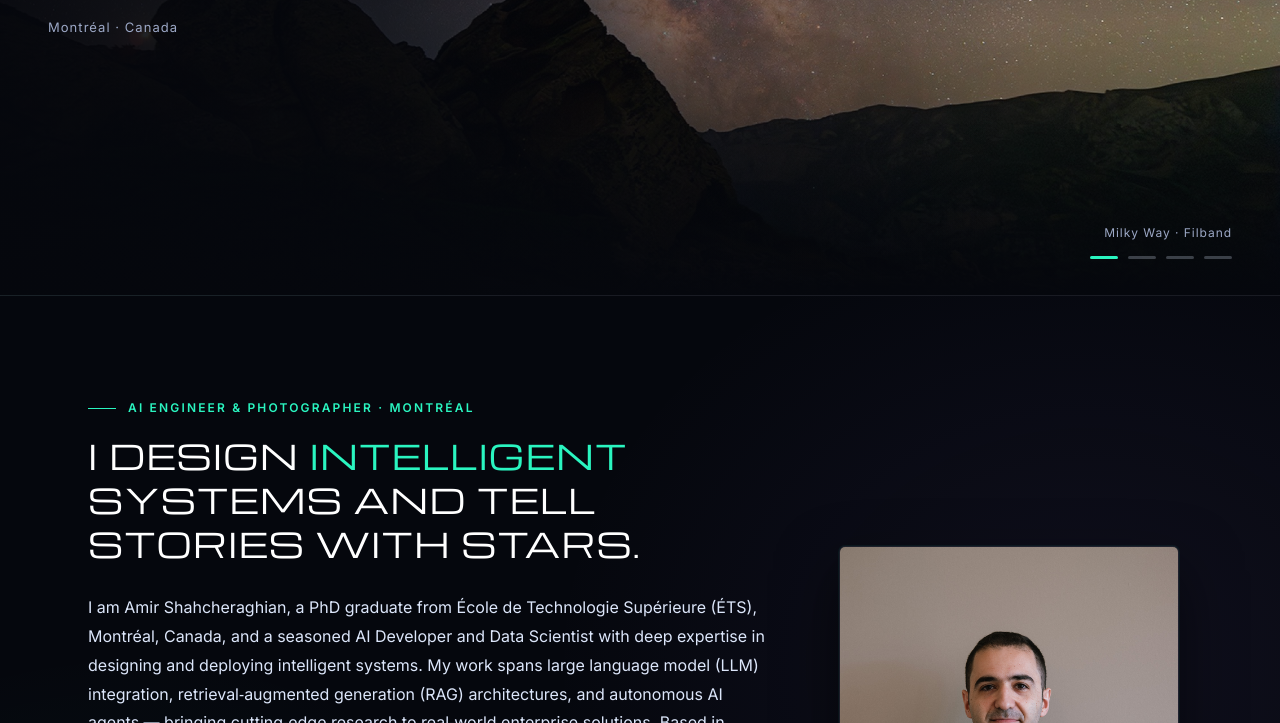
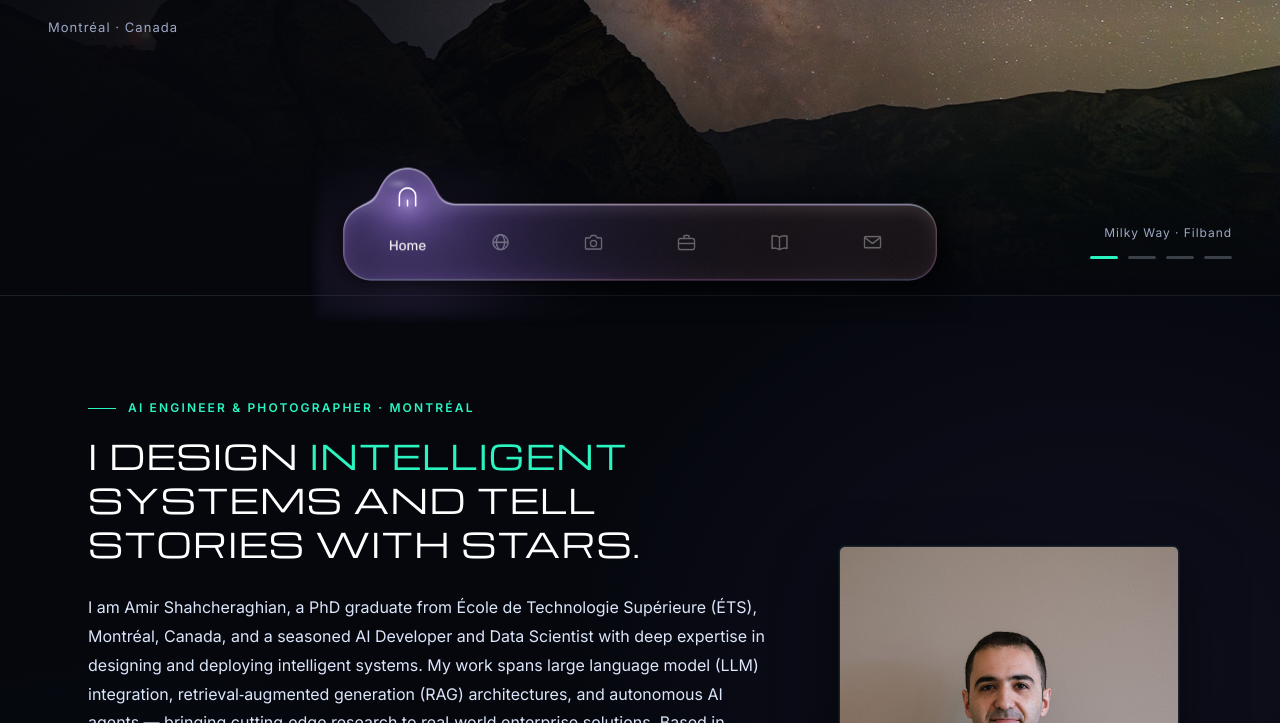
Before and after one commit to amirshq/amirshq-website, a plain HTML site: page index.html in a window 1280 px wide. Shown: the part 505-1228 px from the top of the page. Drawn offline with nearby package versions, Linux system fonts and the light colour scheme.

Commit message:
Replace site menu with Flow Tab Bar glass navigation
Adds assets/flow-tab-bar.js (WebGL2 liquid-glass tab bar, six tabs) to the
landing, Travel, Photography, AI Career, LearnByAmir and Contact pages, and
removes the old top-menu links from the landing page.

Co-Authored-By: Claude Opus 5.5 <noreply@anthropic.com>
Claude-Session: https://claude.ai/code/session_01Kbza2pypBsZsCMUPJpptVb

```diff
--- /dev/null
+++ b/assets/flow-tab-bar.js
@@ -0,0 +1,409 @@
+/*
+ * Flow Tab Bar: the site's glass menu bar, fixed at the bottom of the window.
+ *
+ * A dark glass bar whose active tab is a bead of liquid glass. The bead rests on the current page's tab; clicking
+ * another tab sinks the bead into the bar, carries it under the glass as a low wave, resurfaces it at the new tab
+ * with a small bounce (its light changing colour), then opens that page.
+ *
+ * The glass, the bead and the lights are one WebGL2 fragment shader; the icons (inline SVG) and labels (HTML) sit
+ * over the canvas and are placed by the same per-frame state. The tabs are real links. Without WebGL2 a plain CSS
+ * pill is shown instead; with reduced motion the click opens the page straight away.
+ *
+ * Usage, at the end of <body>:
+ *   <script src="<root>assets/flow-tab-bar.js" data-page="home|travel|photography|career|learn|contact"
+ *           data-root="<path to the site root, e.g. ../>" defer></script>
+ */
+(function () {
+  "use strict";
+
+  var script = document.currentScript;
+  var ROOT = (script && script.dataset.root) || "./";
+  var PAGE = (script && script.dataset.page) || "";
+
+  /* ─── Tabs ─── */
+  var TABS = [
+    { key: "home", name: "Home", href: "" },
+    { key: "travel", name: "Travel", href: "photography/travel/" },
+    { key: "photography", name: "Photography", href: "photography/" },
+    { key: "career", name: "AI Career", href: "career/" },
+    { key: "learn", name: "LearnByAmir", href: "LearnbyAmir/" },
+    { key: "contact", name: "Contact", href: "contact/" },
+  ];
+
+  /* Each tab's light (linear RGB 0 – 1): violet, cyan, amber, pink, mint, coral. */
+  var ACC = [
+    [0.55, 0.4, 1],
+    [0.2, 0.75, 1],
+    [1, 0.62, 0.2],
+    [1, 0.32, 0.6],
+    [0.3, 1, 0.7],
+    [1, 0.42, 0.3],
+  ];
+
+  /* ─── Geometry, in stage units (the stage is SW × SH, scaled to the window) ─── */
+  var SW = 1080, SH = 320, BY = 180;          // stage size; the bar's centre line
+  var BAR_W = 958, BAR_H = 124;              // the bar: x 61 – 1019, y 118 – 242
+  var BAR_L = (SW - BAR_W) / 2, BAR_T = BY - BAR_H / 2;
+  var XS = [165, 315, 465, 615, 765, 915];   // the tabs' centres, 150 apart
+  var BELOW = SH - (BY + BAR_H / 2);         // stage below the bar (room for its shadow)
+  var GAP = 14;                              // px between the bar and the window's bottom edge
+  var MAX_K = 0.62;                          // largest scale (bar ≈ 594 px wide)
+
+  var fitScale = function () {
+    return Math.min(MAX_K, (window.innerWidth - 16) / BAR_W);
+  };
+
+  /* ─── Math ─── */
+  var clamp = function (v, a, b) {
+    if (a === undefined) a = 0;
+    if (b === undefined) b = 1;
+    return Math.min(b, Math.max(a, v));
+  };
+  var lerp = function (a, b, u) { return a + (b - a) * u; };
+  var eOut = function (u) { return 1 - Math.pow(1 - clamp(u), 5); };
+  var eIO = function (u) {
+    u = clamp(u);
+    return u < 0.5 ? 4 * u * u * u : 1 - Math.pow(-2 * u + 2, 3) / 2;
+  };
+  var moveLength = function (n) { return n <= 1 ? 0.7 : n <= 3 ? 0.9 : 1.0; };
+
+  /* The state at time t of a list of moves ({ ts, a, b, d }): the last move that has started decides it. */
+  function state(t, moves) {
+    var s = { x: XS[0], rise: 1, sx: 1, acc: ACC[0], tap: [0, -1], sw: 0, cur: 0, draw: 1 };
+    for (var m = 0; m < moves.length; m++) {
+      var ts = moves[m].ts, a = moves[m].a, b = moves[m].b, d = moves[m].d;
+      if (t < ts) break;
+      var u = eIO((t - ts) / d), k = clamp((t - ts) / d);
+      s.x = lerp(XS[a], XS[b], u);
+      // the bead sinks into the bar and resurfaces, then settles with a small damped bounce
+      var dive = Math.sin(Math.PI * Math.min(1, k * 1.08));
+      s.rise = 1 - 0.9 * Math.pow(dive, 0.7);
+      if (k >= 1) s.rise = 1 + 0.06 * Math.exp(-(t - ts - d) * 9) * Math.sin((t - ts - d) * 22);
+      s.sx = 1 + 0.55 * Math.sin(Math.PI * k) * (Math.abs(b - a) > 1 ? 1.25 : 1);
+      s.acc = ACC[a].map(function (v, i) { return lerp(v, ACC[b][i], u); });
+      s.tap = [XS[b], t - ts];
+      s.sw = clamp((t - ts - d * 0.9) / 0.9);
+      s.cur = b;
+      // the target icon's strokes erase during the second quarter, then redraw from the middle on
+      s.draw = k < 0.5 ? 1 - eIO((k - 0.25) / 0.25) : eOut((t - ts - d * 0.5) / 0.6);
+    }
+    return s;
+  }
+
+  /* ─── Shaders ─── */
+  var VS = "#version 300 es\nin vec2 a;void main(){gl_Position=vec4(a,0.,1.);}";
+
+  // p is in stage units (SW × SH, y down). The glass is premultiplied over the page: outside it, only a soft
+  // shadow and the tab light's glow; inside, the frosted glass (a refracted procedural haze), the light in the
+  // bead, the tap ripple, the rim and its sheen, the sweep and the bead's specular.
+  var FS = [
+    "#version 300 es",
+    "precision highp float;",
+    "uniform vec2 uRes;uniform float uT;uniform vec3 uB,uAcc,uTap;uniform float uSw;",
+    "out vec4 o;",
+    "const vec2 ST=vec2(" + SW + ".," + SH + ".);const float BY=" + BY + ".;",
+    "const float TAU=6.2831853;",
+    "float sq(float x){return x*x;}",
+    "float h21(vec2 p){p=fract(p*vec2(123.34,456.21));p+=dot(p,p+45.32);return fract(p.x*p.y);}",
+    "float noise(vec2 p){vec2 i=floor(p),f=fract(p);f=f*f*(3.-2.*f);return mix(mix(h21(i),h21(i+vec2(1,0)),f.x),mix(h21(i+vec2(0,1)),h21(i+1.),f.x),f.y);}",
+    "float fbm(vec2 p){float s=0.,a=.5;for(int i=0;i<4;i++){s+=a*noise(p);p=mat2(1.6,1.2,-1.2,1.6)*p+7.1;a*=.5;}return s;}",
+    "float sdBox(vec2 p,vec2 b,float r){vec2 q=abs(p)-b+r;return length(max(q,0.))+min(max(q.x,q.y),0.)-r;}",
+    "float smin(float a,float b,float k){float h=clamp(.5+.5*(b-a)/k,0.,1.);return mix(b,a,h)-k*h*(1.-h);}",
+    "vec2 bead(){return vec2(uB.x,BY-28.-uB.y*46.);}",
+    "float shape(vec2 p){",
+    " float bar=sdBox(p-vec2(ST.x*.5,BY),vec2(" + BAR_W / 2 + ".," + BAR_H / 2 + ".),46.);",
+    " vec2 q=p-bead();float sx=uB.z;q.x/=sx;q.y*=mix(1.,sx,.35);",
+    " float bd=(length(q)-46.)*min(1.,1./mix(1.,sx,.35));",
+    " return smin(bar,bd,38.);}",
+    "vec3 bg(vec2 p){",
+    " float ph=TAU*uT/8.;",
+    " vec3 c=vec3(.012,.012,.018);",
+    " vec2 u=p/1080.;",
+    " float n=fbm(u*2.2+vec2(cos(ph),sin(ph))*.18);",
+    " c+=vec3(.05,.06,.11)*smoothstep(.35,.85,n)*.7;",
+    " vec2 d=p-vec2(uB.x,BY+50.);",
+    " c+=uAcc*exp(-dot(d*vec2(1.,1.5),d*vec2(1.,1.5))/(2.*230.*230.))*.42;",
+    " vec2 d2=p-vec2(ST.x-uB.x,BY-170.);",
+    " c+=uAcc.zxy*exp(-dot(d2,d2)/(2.*300.*300.))*.1;",
+    " return c;}",
+    "void main(){",
+    " vec2 p=vec2(gl_FragCoord.x,uRes.y-gl_FragCoord.y)/uRes*ST;",
+    " float d=shape(p);float e=1.5;",
+    " vec2 g=vec2(shape(p+vec2(e,0.))-d,shape(p+vec2(0.,e))-d)/e;",
+    " float inM=smoothstep(.8,-.8,d);",
+    // outside: the light's glow and a soft shadow, faded out before the canvas edges
+    " float fade=smoothstep(0.,36.,min(min(p.x,ST.x-p.x),min(p.y,ST.y-p.y)));",
+    " vec2 gd=(p-vec2(uB.x,BY+30.))*vec2(1.,1.6);",
+    " float ga=.3*exp(-dot(gd,gd)/(2.*120.*120.))*fade;",
+    " float sa=.55*exp(-max(d,0.)/30.)*smoothstep(BY-80.,BY+40.,p.y+40.)*fade;",
+    " vec3 rgbO=(1.-exp(-uAcc*1.1))*ga*(1.-sa);float aO=1.-(1.-ga)*(1.-sa);",
+    " vec3 glass=vec3(0.);",
+    " if(inM>0.){",
+    "  float edge=exp(d/15.);",
+    "  vec2 off=-g*edge*46.;",
+    "  vec3 fr=vec3(0.);",
+    "  for(int i=0;i<4;i++){float an=float(i)*1.5708+.6;fr+=bg(p+off+vec2(cos(an),sin(an))*40.);}",
+    "  fr*=.25;",
+    "  glass=fr*.5+vec3(.03,.03,.04);",
+    "  glass+=fr*edge*.4;",
+    // the light inside the glass, travelling with the active tab
+    "  vec2 b=bead();vec2 q=p-vec2(b.x,b.y+10.);",
+    "  float l=length(q*vec2(1./uB.z,1.15));",
+    "  glass+=uAcc*(exp(-l/78.)*.5+exp(-l/26.)*.55*uB.y)+vec3(1.)*exp(-l/12.)*.12*uB.y;",
+    // tap ripple
+    "  float r=length(p-vec2(uTap.x,BY));",
+    "  glass+=(uAcc*.6+.2)*exp(-sq((r-20.-uTap.y*90.)/3.))*max(0.,1.-uTap.y/.45)*.22*step(0.,uTap.y);",
+    // rim
+    "  float rim=exp(-sq((d+1.3)/1.1));",
+    "  float lit=.2+.8*pow(clamp(dot(normalize(g+1e-4),normalize(vec2(-.35,-.94))),0.,1.),1.4);",
+    "  glass+=(vec3(1.)*.55+uAcc*.35)*rim*lit;",
+    "  float ang=atan(g.y,g.x);",
+    "  glass+=(.5+.5*cos(ang*2.+p.x*.006+vec3(0.,2.1,4.2)))*rim*.16;",
+    // one soft light sweep across the glass after each landing
+    "  float sx=" + BAR_L + ".+" + BAR_W + ".*uSw+(p.y-BY)*.7;",
+    "  glass+=vec3(1.)*exp(-sq((p.x-sx)/46.))*sin(3.14159*uSw)*.06;",
+    "  glass+=vec3(1.)*.05*smoothstep(-30.,-4.,d)*clamp((BY-p.y)/62.,0.,1.);",
+    // small specular on the bead cap
+    "  vec2 s=p-(b+vec2(-14.,-20.)*uB.y);",
+    "  glass+=vec3(1.)*exp(-dot(s*vec2(.6,1.4),s*vec2(.6,1.4))/60.)*.22*uB.y;",
+    "  glass+=(h21(p)-.5)*.012;",
+    "  glass=1.-exp(-glass*1.25);",
+    "  glass+=(h21(p+fract(uT*7.))-.5)/255.;",
+    " }",
+    " float aI=.94;",
+    " o=vec4(mix(rgbO,clamp(glass,0.,1.)*aI,inM),mix(aO,aI,inM));}",
+  ].join("\n");
+
+  /* ─── Icons: 44 × 44 line art; stroked shapes have pathLength 1 so they can erase and redraw ─── */
+  var P = function (d) { return '<path pathLength="1" d="' + d + '"/>'; };
+  var C = function (cx, cy, r) { return '<circle pathLength="1" cx="' + cx + '" cy="' + cy + '" r="' + r + '"/>'; };
+  var ICONS = [
+    // Home: an arch with a door
+    P("M10 34V20a12 12 0 0 1 24 0v14") + P("M22 34v-8"),
+    // Travel: a globe
+    C(22, 22, 12) + P("M10 22h24") + P("M22 10a6.5 12 0 0 1 0 24a6.5 12 0 0 1 0-24"),
+    // Photography: a camera
+    P("M9 17a2 2 0 0 1 2-2h5l3-4h6l3 4h5a2 2 0 0 1 2 2v14a2 2 0 0 1-2 2H11a2 2 0 0 1-2-2z") + C(22, 24, 5),
+    // AI Career: a briefcase
+    P("M12 16h20a3 3 0 0 1 3 3v12a3 3 0 0 1-3 3H12a3 3 0 0 1-3-3V19a3 3 0 0 1 3-3z") +
+      P("M18 16v-3a2 2 0 0 1 2-2h4a2 2 0 0 1 2 2v3") + P("M9 24h26"),
+    // LearnByAmir: an open book
+    P("M22 14c-3-2-8-3-12-2v20c4-1 9 0 12 2c3-2 8-3 12-2V12c-4-1-9 0-12 2z") + P("M22 14v20"),
+    // Contact: an envelope
+    P("M11 13h22a2 2 0 0 1 2 2v14a2 2 0 0 1-2 2H11a2 2 0 0 1-2-2V15a2 2 0 0 1 2-2z") + P("M10 15l12 9l12-9"),
+  ];
+
+  /* ─── Styles ─── */
+  var CSS = [
+    ".ftb{position:fixed;left:50%;width:" + SW + "px;height:" + SH + "px;z-index:40;pointer-events:none;",
+    "transform-origin:50% 100%;font-family:'Geist',system-ui,sans-serif}",
+    ".ftb *{box-sizing:border-box;margin:0;padding:0}",
+    ".ftb-blur{position:absolute;left:" + BAR_L + "px;top:" + BAR_T + "px;width:" + BAR_W + "px;height:" + BAR_H + "px;",
+    "border-radius:46px;-webkit-backdrop-filter:blur(16px);backdrop-filter:blur(16px)}",
+    ".ftb-gl{position:absolute;left:0;top:0;width:" + SW + "px;height:" + SH + "px}",
+    ".ftb-icon{position:absolute;left:0;top:0;width:44px;height:44px;color:#fff;will-change:transform,opacity}",
+    ".ftb-icon svg{display:block;width:44px;height:44px;fill:none;stroke:currentColor;stroke-width:2.4;",
+    "stroke-linecap:round;stroke-linejoin:round;stroke-dasharray:1}",
+    ".ftb-label{position:absolute;left:0;top:0;width:150px;text-align:center;font-weight:500;font-size:22px;",
+    "line-height:1.2;letter-spacing:0;color:#fff;white-space:nowrap;will-change:transform,opacity,filter}",
+    ".ftb-tab{position:absolute;top:" + BAR_T + "px;width:150px;height:" + BAR_H + "px;border-radius:46px;",
+    "pointer-events:auto;color:transparent!important;font-size:0;text-decoration:none;outline:none;-webkit-tap-highlight-color:transparent}",
+    ".ftb-tab:focus-visible{box-shadow:inset 0 0 0 3px rgba(255,255,255,.4)}",
+    /* no WebGL2: a plain dark pill */
+    ".ftb--nogl .ftb-blur{background:rgba(14,16,26,.88);box-shadow:inset 0 0 0 1.5px rgba(255,255,255,.14),0 16px 40px rgba(0,0,0,.5)}",
+    ".ftb-space{height:var(--ftb-space,90px)}",
+  ].join("");
+
+  /* ─── Build the DOM ─── */
+  var cur = Math.max(0, TABS.findIndex(function (t) { return t.key === PAGE; }));
+  var home = cur; // this page's own tab
+
+  if (!document.querySelector('link[href*="family=Geist"]')) {
+    var font = document.createElement("link");
+    font.rel = "stylesheet";
+    font.href = "https://fonts.googleapis.com/css2?family=Geist:wght@500&display=swap";
+    document.head.appendChild(font);
+  }
+  var style = document.createElement("style");
+  style.textContent = CSS;
+  document.head.appendChild(style);
+
+  var root = document.createElement("div");
+  root.className = "ftb";
+  var html = '<div class="ftb-blur"></div><canvas class="ftb-gl" aria-hidden="true"></canvas>';
+  TABS.forEach(function (t) { html += '<div class="ftb-label" aria-hidden="true">' + t.name + "</div>"; });
+  ICONS.forEach(function (svg) {
+    html += '<div class="ftb-icon" aria-hidden="true"><svg viewBox="0 0 44 44">' + svg + "</svg></div>";
+  });
+  html += '<nav aria-label="Main">';
+  TABS.forEach(function (t, i) {
+    html += '<a class="ftb-tab" style="left:' + (XS[i] - 75) + 'px" href="' + (ROOT + t.href) + '"' +
+      (i === cur ? ' aria-current="page"' : "") + ">" + t.name + "</a>";
+  });
+  html += "</nav>";
+  root.innerHTML = html;
+
+  // keeps the page's last content clear of the bar
+  var spacer = document.createElement("div");
+  spacer.className = "ftb-space";
+  spacer.setAttribute("aria-hidden", "true");
+  document.body.appendChild(spacer);
+  document.body.appendChild(root);
+
+  var canvas = root.querySelector(".ftb-gl");
+  var icons = [].slice.call(root.querySelectorAll(".ftb-icon"));
+  var labels = [].slice.call(root.querySelectorAll(".ftb-label"));
+  var links = [].slice.call(root.querySelectorAll(".ftb-tab"));
+  var strokes = icons.map(function (el) { return [].slice.call(el.querySelectorAll("[pathLength]")); });
+
+  /* ─── WebGL ─── */
+  var gl = null, U = {};
+  try {
+    gl = canvas.getContext("webgl2", { antialias: false, premultipliedAlpha: true });
+  } catch (e) { gl = null; }
+  if (gl) {
+    var compile = function (type, src) {
+      var x = gl.createShader(type);
+      gl.shaderSource(x, src);
+      gl.compileShader(x);
+      if (!gl.getShaderParameter(x, gl.COMPILE_STATUS)) throw new Error(gl.getShaderInfoLog(x));
+      return x;
+    };
+    try {
+      var pr = gl.createProgram();
+      gl.attachShader(pr, compile(gl.VERTEX_SHADER, VS));
+      gl.attachShader(pr, compile(gl.FRAGMENT_SHADER, FS));
+      gl.linkProgram(pr);
+      if (!gl.getProgramParameter(pr, gl.LINK_STATUS)) throw new Error(gl.getProgramInfoLog(pr));
+      gl.useProgram(pr);
+      gl.bindBuffer(gl.ARRAY_BUFFER, gl.createBuffer());
+      gl.bufferData(gl.ARRAY_BUFFER, new Float32Array([-1, -1, 3, -1, -1, 3]), gl.STATIC_DRAW);
+      var al = gl.getAttribLocation(pr, "a");
+      gl.enableVertexAttribArray(al);
+      gl.vertexAttribPointer(al, 2, gl.FLOAT, false, 0, 0);
+      ["uRes", "uT", "uB", "uAcc", "uTap", "uSw"].forEach(function (n) { U[n] = gl.getUniformLocation(pr, n); });
+    } catch (e) {
+      console.error("Flow tab bar: WebGL setup failed, showing the plain bar.", e);
+      gl = null;
+    }
+  }
+  if (!gl) {
+    root.classList.add("ftb--nogl");
+    canvas.style.display = "none";
+  }
+
+  /* ─── Layout ─── */
+  var DPR = Math.min(2, window.devicePixelRatio || 1);
+  var layout = function () {
+    var k = fitScale();
+    root.style.bottom = GAP - BELOW * k + "px";
+    root.style.transform = "translateX(-50%) scale(" + k + ")";
+    // the room the bar takes at the bottom of the page (plus a little air)
+    document.documentElement.style.setProperty("--ftb-space", Math.round(GAP + BAR_H * k + 24) + "px");
+    if (gl) {
+      canvas.width = Math.round(SW * k * DPR);
+      canvas.height = Math.round(SH * k * DPR);
+    }
+  };
+
+  /* ─── Drawing ─── */
+  var draw = function (s, t) {
+    if (gl) {
+      gl.viewport(0, 0, canvas.width, canvas.height);
+      gl.uniform2f(U.uRes, canvas.width, canvas.height);
+      gl.uniform1f(U.uT, t);
+      gl.uniform3f(U.uB, s.x, s.rise, s.sx);
+      gl.uniform3fv(U.uAcc, s.acc);
+      gl.uniform3f(U.uTap, s.tap[0], s.tap[1], 0);
+      gl.uniform1f(U.uSw, s.sw);
+      gl.drawArrays(gl.TRIANGLES, 0, 3);
+    }
+    icons.forEach(function (el, i) {
+      // w: how close the bead is to this tab; a: how far this icon rides up with it
+      var w = Math.pow(clamp(1 - Math.abs(s.x - XS[i]) / 96), 1.5),
+        a = w * clamp(s.rise);
+      el.style.transform = "translate(" + (XS[i] - 22) + "px," + (BY - 22 - 72 * a) + "px) scale(" + (1 + 0.1 * a) + ")";
+      el.style.opacity = String(lerp(0.34, 1, clamp(a * 1.3)));
+      var dr = i === s.cur ? s.draw : 1;
+      strokes[i].forEach(function (q) { q.style.strokeDashoffset = String(1 - dr); });
+      // the label fades in from a blur where the icon sat, once the icon is more than halfway up
+      var lb = labels[i],
+        la = Math.pow(clamp((a - 0.55) / 0.45), 1.5);
+      lb.style.opacity = String(la * 0.9);
+      lb.style.transform = "translate(" + (XS[i] - 75) + "px," + (BY - 8 + 10 * (1 - la)) + "px)";
+      lb.style.filter = la >= 1 ? "none" : "blur(" + (1 - la) * 5 + "px)";
+    });
+  };
+
+  /* ─── Motion ─── */
+  var reduce = window.matchMedia("(prefers-reduced-motion: reduce)").matches;
+  var settled = function (i) { return [{ ts: -1000, a: i, b: i, d: 1 }]; };
+  var moves = settled(cur);
+  var raf = 0, t0 = 0, until = 0, leaving = false;
+
+  var frame = function () {
+    var t = performance.now() / 1000 - t0;
+    draw(state(t, moves), 0);
+    raf = t < until ? requestAnimationFrame(frame) : 0;
+  };
+  var still = function () { draw(state(0, moves), 0); };
+
+  var go = function (i) {
+    if (leaving || i === cur) return;
+    var href = links[i].href;
+    if (reduce) { window.location.href = href; return; }
+    leaving = true;
+    // let the browser fetch the next page while the bead travels
+    var pre = document.createElement("link");
+    pre.rel = "prefetch";
+    pre.href = href;
+    document.head.appendChild(pre);
+    var d = moveLength(Math.abs(i - cur));
+    moves = [{ ts: 0, a: cur, b: i, d: d }];
+    cur = i;
+    links.forEach(function (l, j) {
+      if (j === i) l.setAttribute("aria-current", "page"); else l.removeAttribute("aria-current");
+    });
+    t0 = performance.now() / 1000;
+    until = d + 1.2;
+    cancelAnimationFrame(raf);
+    raf = requestAnimationFrame(frame);
+    setTimeout(function () { window.location.href = href; }, (d + 0.18) * 1000);
+  };
+
+  links.forEach(function (l, i) {
+    l.addEventListener("click", function (e) {
+      // new-tab and modified clicks behave as normal links
+      if (e.defaultPrevented || e.button !== 0 || e.metaKey || e.ctrlKey || e.shiftKey || e.altKey) return;
+      e.preventDefault();
+      go(i);
+    });
+  });
+
+  // coming back with the browser's Back button can restore the page mid-move: put the bead home again
+  window.addEventListener("pageshow", function (e) {
+    if (!e.persisted) return;
+    cancelAnimationFrame(raf);
+    leaving = false;
+    cur = home;
+    moves = settled(home);
+    links.forEach(function (l, j) {
+      if (j === home) l.setAttribute("aria-current", "page"); else l.removeAttribute("aria-current");
+    });
+    still();
+  });
+
+  var resizeQueued = false;
+  window.addEventListener("resize", function () {
+    if (resizeQueued) return;
+    resizeQueued = true;
+    requestAnimationFrame(function () {
+      resizeQueued = false;
+      layout();
+      if (!raf) still();
+    });
+  });
+
+  layout();
+  still();
+})();
--- a/index.html
+++ b/index.html
@@ -244,7 +244,8 @@
     .site-nav { height: auto; padding-top: 18px; padding-bottom: 8px; flex-wrap: wrap; }
     .nav-links { order: 3; width: 100%; gap: 20px; overflow-x: auto; }
     .hero { justify-content: flex-end; }
-    .hero__content { justify-content: flex-end; padding-bottom: 88px; }
+    .hero__content { justify-content: flex-end; padding-bottom: 150px; }
+    .hero__dots { bottom: 112px; }
     .hero__shade {
       background: linear-gradient(0deg, var(--bg) 0%, rgba(5,7,13,.82) 38%, rgba(5,7,13,.3) 66%, rgba(5,7,13,.55) 100%);
     }
@@ -279,13 +280,6 @@
 
   <nav class="site-nav" aria-label="Main">
     <a href="#" class="brand">Amir <span>Sh.</span></a>
-    <ul class="nav-links">
-      <li><a href="photography/travel/">Travel</a></li>
-      <li><a href="photography/">Photography</a></li>
-      <li><a href="career/">AI Career</a></li>
-      <li><a href="LearnbyAmir/">LearnByAmir</a></li>
-    </ul>
-    <a href="contact/" class="btn-outline">Contact</a>
   </nav>
 
   <div class="hero__content">
@@ -400,5 +394,6 @@
 })();
 </script>
 
+<script src="./assets/flow-tab-bar.js" data-page="home" data-root="./" defer></script>
 </body>
 </html>
```
Also changed, not shown: LearnbyAmir/index.html (+1 -0 lines), career/index.html (+1 -0 lines), contact/index.html (+1 -0 lines), photography/index.html (+1 -0 lines), photography/travel/index.html (+1 -0 lines).
